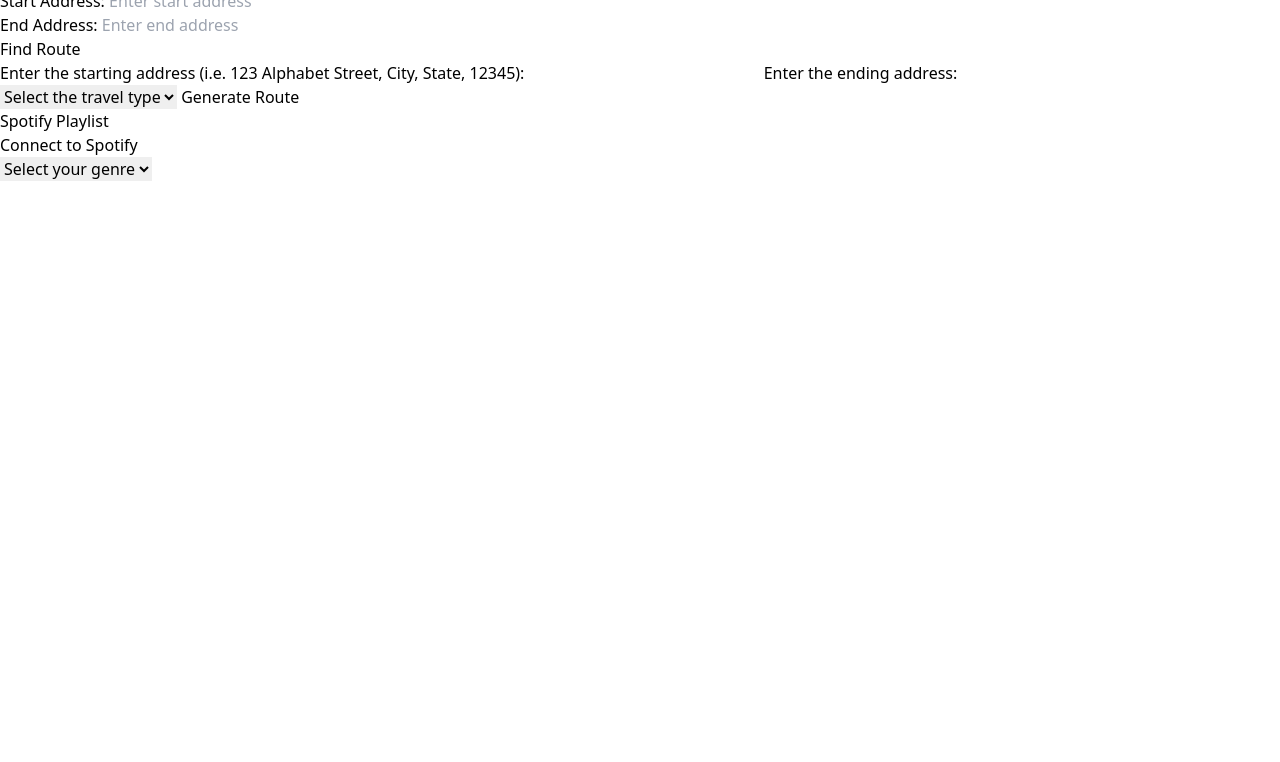
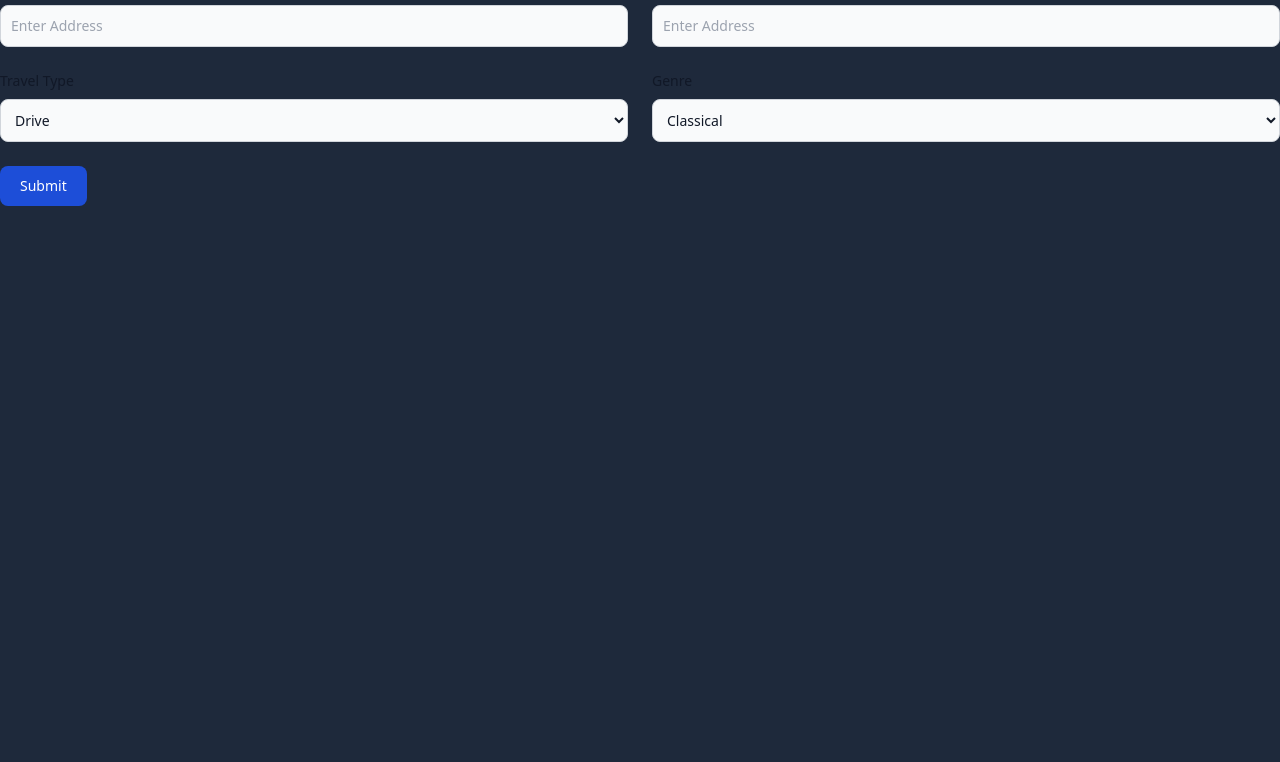
Before and after one commit to AndrewTullos/GroupTenProject1, a website: page index.html in a window 1280 px wide. Shown: the part 59-821 px from the top of the page. Drawn offline with Linux system fonts and the light colour scheme; a script that the page names is missing.

Commit message:
update form

```diff
--- a/index.html
+++ b/index.html
@@ -7,56 +7,60 @@
 		<link rel="stylesheet" href="./assets/css/output.css" />
 		<link rel="stylesheet" href="./assets/css/tailwind.css" />
 	</head>
-	<body>
+	<body class="bg-slate-800 text-white">
 		<!-- Header Section -->
 		<header>
-			<h1>TrackTracer</h1>
+			<h1 class="text-3xl">TrackTracer</h1>
 		</header>
 
 		<!-- Main Content Section -->
-		<main>
+		<main class="bg-slate-800">
 			<!-- Map Section -->
-			<section id="map-section">
-				<div class="container">
-					<h2>Route Planner</h2>
-					<div class="address-input">
-						<label for="start-address">Start Address:</label>
-						<input type="text" id="start-address" placeholder="Enter start address" />
+			<section id="form-section">
+				<form>
+					<div class="grid gap-6 mb-6 md:grid-cols-2">
+						<div>
+							<label for="first_name" class="block mb-2 text-sm font-medium text-gray-900 dark:text-white"
+								>Start Address</label
+							>
+							<input
+								type="text"
+								id="start-address"
+								class="bg-gray-50 border border-gray-300 text-gray-900 text-sm rounded-lg focus:ring-blue-500 focus:border-blue-500 block w-full p-2.5 dark:bg-gray-700 dark:border-gray-600 dark:placeholder-gray-400 dark:text-white dark:focus:ring-blue-500 dark:focus:border-blue-500"
+								placeholder="Enter Address"
+								required />
 						</div>
-					<div class="address-input">
-						<label for="end-address">End Address:</label>
-						<input type="text" id="end-address" placeholder="Enter end address" />
+						<div>
+							<label for="last_name" class="block mb-2 text-sm font-medium text-gray-900 dark:text-white"
+								>End Address</label
+							>
+							<input
+								type="text"
+								id="last_name"
+								class="bg-gray-50 border border-gray-300 text-gray-900 text-sm rounded-lg focus:ring-blue-500 focus:border-blue-500 block w-full p-2.5 dark:bg-gray-700 dark:border-gray-600 dark:placeholder-gray-400 dark:text-white dark:focus:ring-blue-500 dark:focus:border-blue-500"
+								placeholder="Enter Address"
+								required />
 						</div>
-					<button id="find-route">Find Route</button>
+						<div>
+							<label for="travel-type" class="block mb-2 text-sm font-medium text-gray-900 dark:text-white"
+								>Travel Type</label
+							>
+							<select
+								id="travel-type"
+								class="bg-gray-50 border border-gray-300 text-gray-900 text-sm rounded-lg focus:ring-blue-500 focus:border-blue-500 block w-full p-2.5 dark:bg-gray-700 dark:border-gray-600 dark:placeholder-gray-400 dark:text-white dark:focus:ring-blue-500 dark:focus:border-blue-500"
+								required>
+								<option selected value="drive">Drive</option>
+								<option value="bicycle">Bicycle</option>
+								<option value="walk">Walk</option>
+							</select>
 						</div>
-				<div id="map"></div>
-
-				<form id="map-container">
-					<label for="start-address">Enter the starting address (i.e. 123 Alphabet Street, City, State, 12345):</label>
-					<input id="start-address" name="start-address" />
-					<label for="end-address">Enter the ending address:</label>
-					<input id="end-address" name="end-address" />
-					<label for="travel-type"></label>
-					<select name="travel-type" id="travel-type">
-						<option value="" disabled selected>Select the travel type</option>
-						<option value="walk">Walk</option>
-						<option value="drive">Drive</option>
-						<option value="cycle">Cycle</option>
-					</select>
-					<!-- Map will be inserted here -->
-					<button id="generate-route">Generate Route</button>
-				</form>
-			</section>
-			<!-- Spotify Playlist Section -->
-			<section id="spotify-section">
-				<h2>Spotify Playlist</h2>
-				<button id="connect-spotify">Connect to Spotify</button>
-				<div id="playlist-container">
-					<!-- Spotify Playlist will be inserted here -->
-					<label for="genre">
-						<select name="genre" id="genre">
-							<option value="" disabled selected>Select your genre</option>
-							<option value="classical">Classical</option>
+						<div>
+							<label for="genre" class="block mb-2 text-sm font-medium text-gray-900 dark:text-white">Genre</label>
+							<select
+								id="genre"
+								class="bg-gray-50 border border-gray-300 text-gray-900 text-sm rounded-lg focus:ring-blue-500 focus:border-blue-500 block w-full p-2.5 dark:bg-gray-700 dark:border-gray-600 dark:placeholder-gray-400 dark:text-white dark:focus:ring-blue-500 dark:focus:border-blue-500"
+								required>
+								<option selected value="classical">Classical</option>
 								<option value="country">Country</option>
 								<option value="electronic">Electronic</option>
 								<option value="emo">Emo</option>
@@ -69,7 +73,22 @@
 								<option value="punk">Punk</option>
 								<option value="ska">Ska</option>
 							</select>
-					</label>
+						</div>
+					</div>
+					<button
+						type="submit"
+						id="find-route"
+						class="text-white bg-blue-700 hover:bg-blue-800 focus:ring-4 focus:outline-none focus:ring-blue-300 font-medium rounded-lg text-sm w-full sm:w-auto px-5 py-2.5 text-center dark:bg-blue-600 dark:hover:bg-blue-700 dark:focus:ring-blue-800">
+						Submit
+					</button>
+				</form>
+				<div id="map"></div>
+			</section>
+			<!-- Spotify Playlist Section -->
+			<section id="spotify-section">
+				<h2>Spotify Playlist</h2>
+				<div id="playlist-container">
+					<!-- Spotify Playlist will be inserted here -->
 				</div>
 			</section>
 		</main>
@@ -77,7 +96,7 @@
 		<script src="/assets/js/route.js"></script>
 		<!-- Footer Section -->
 		<footer>
-			<p>&copy; 2023, TrackTracer Inc.</p>
+			<!-- <p>&copy; 2023, TrackTracer Inc.</p> -->
 		</footer>
 	</body>
 </html>
```
Also changed, not shown: assets/css/output.css. Lines whose indentation alone changed are shown as unchanged.
